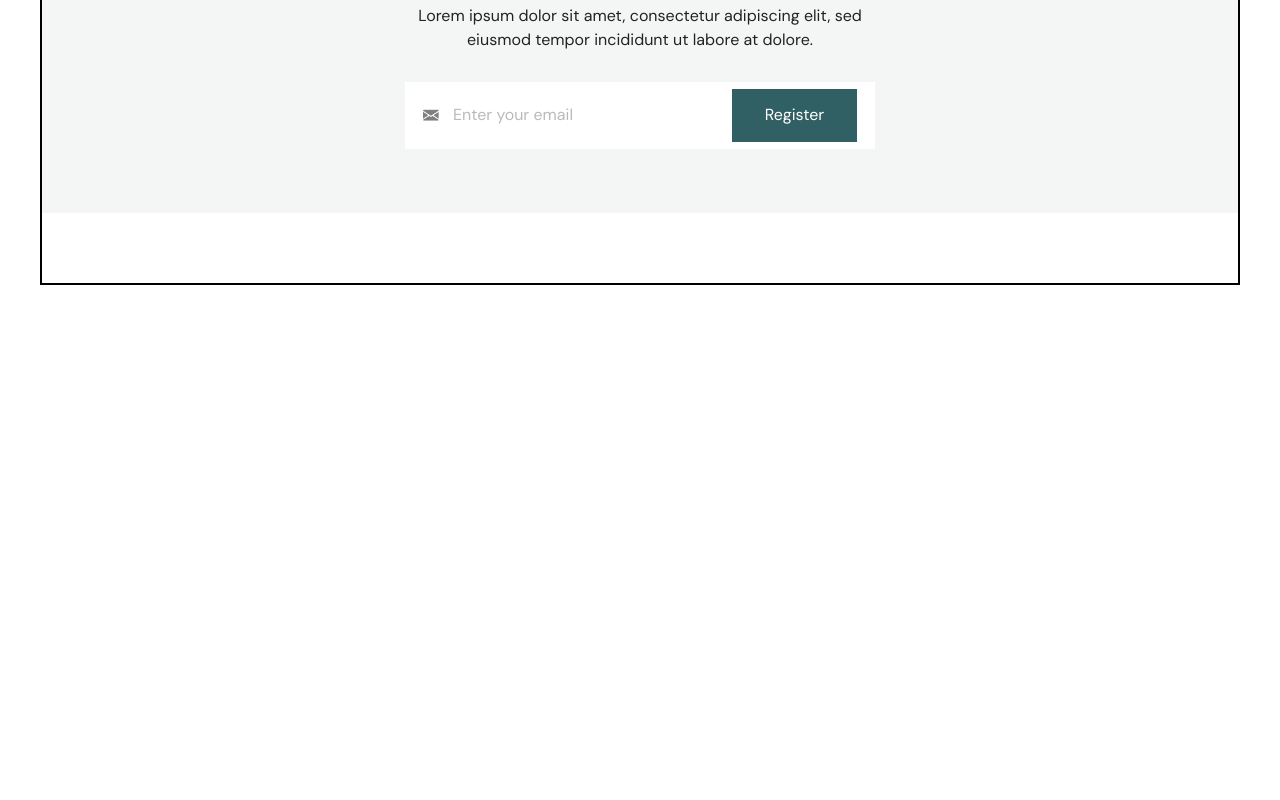
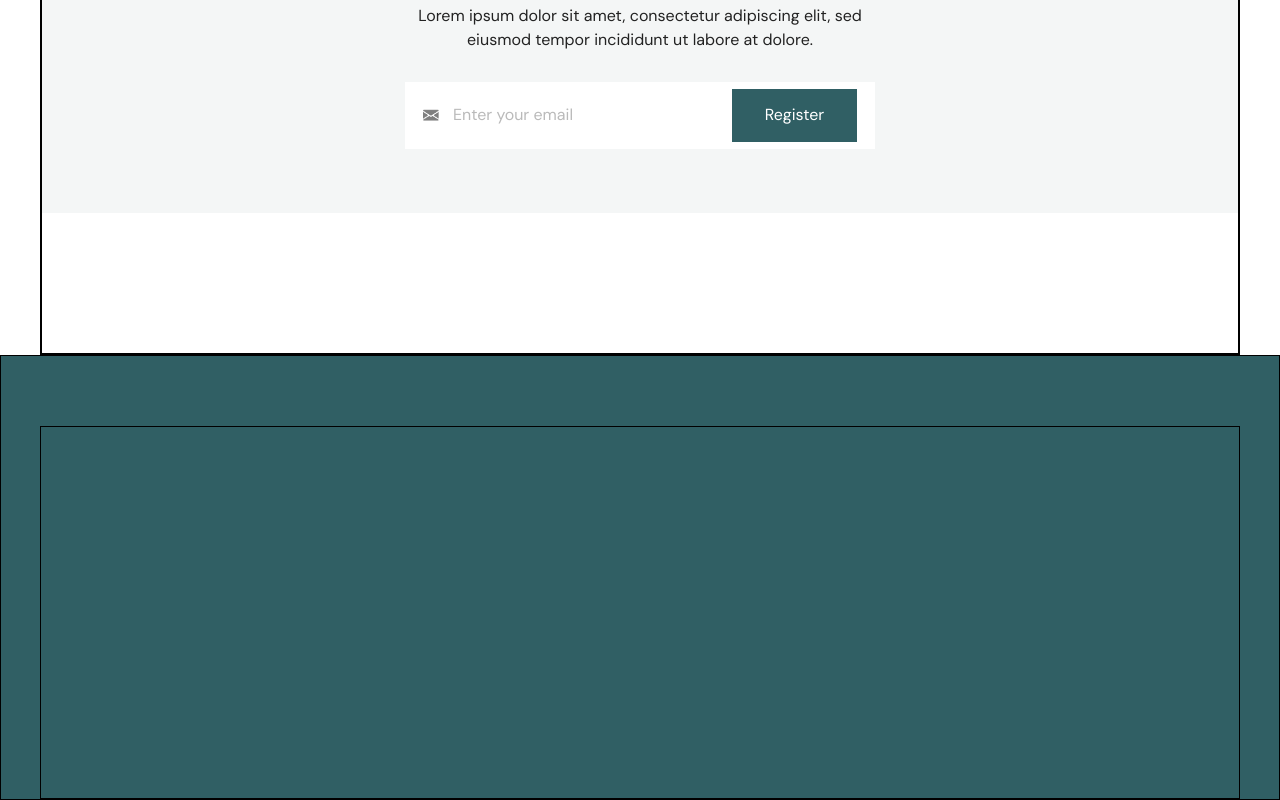
Before and after one commit to AndriyPapirnyk/DudeShape-react, a React (Create React App) app: page / in a window 1280 px wide. Shown: the part 3949-4749 px from the top of the page. Before the commit the page ends 4234 px from the top, so only its background shows below. Built offline with nearby package versions, Linux system fonts and the light colour scheme.

Commit message:
adding footer component

```diff
--- a/src/App.jsx
+++ b/src/App.jsx
@@ -1,11 +1,12 @@
 import './nullstyle.css';
-
 import Main from './components/Main';
+import Footer from './components/footer/Footer';
 
 function App() {
   return (
     <div className="App">
       <Main />
+      <Footer />
     </div>
   );
 }
--- /dev/null
+++ b/src/components/footer/Footer.css
@@ -0,0 +1,14 @@
+.footer {
+  width: 100%;
+  height: 445px;
+  display: flex;
+  justify-content: center;
+  padding: 70px 0 0 0;
+  border: 1px solid #000;
+  background-color: #305F64;
+}
+.footer .footer__container {
+  width: 1200px;
+  height: 100%;
+  border: 1px solid #000;
+}
--- /dev/null
+++ b/src/components/footer/Footer.jsx
@@ -0,0 +1,16 @@
+import './Footer.css';
+
+function Footer() {
+  return (
+    <footer className='footer'>
+        <div className="footer__container">
+        <div className="footer__main">
+
+        </div>
+        <div className="footer__copyright"></div>
+        </div>
+    </footer>
+  );
+}
+
+export default Footer;
--- /dev/null
+++ b/src/components/footer/Footer.scss
@@ -0,0 +1,14 @@
+.footer{
+    width: 100%;
+    height: 445px;
+    display: flex;
+    justify-content: center;
+    padding: 70px 0 0 0;
+    border: 1px solid #000;
+    background-color: #305F64;
+    .footer__container{
+        width: 1200px;
+        height: 100%;
+        border: 1px solid #000;
+    }
+}
--- a/src/components/subsription/Subscription.css
+++ b/src/components/subsription/Subscription.css
@@ -4,7 +4,7 @@
   display: flex;
   justify-content: space-between;
   align-items: center;
-  padding: 70px 0;
+  padding: 70px 0 140px 0;
   border: 1px solid #000;
 }
 .subscription__main {
--- a/src/components/subsription/Subscription.scss
+++ b/src/components/subsription/Subscription.scss
@@ -4,7 +4,7 @@
     display: flex;
     justify-content: space-between;
     align-items: center;
-    padding: 70px 0;
+    padding: 70px 0 140px 0;
     border: 1px solid #000;
     &__main{
         width: 100%;
```
